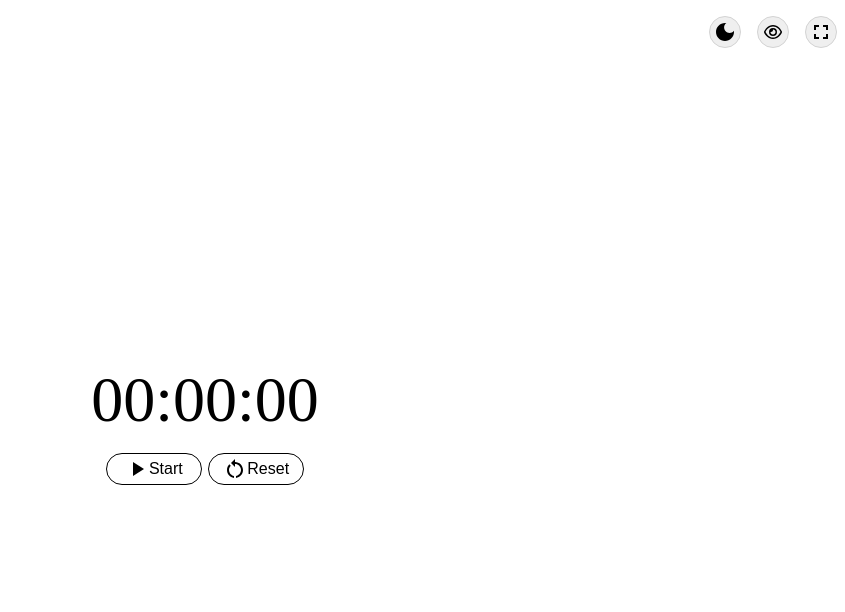
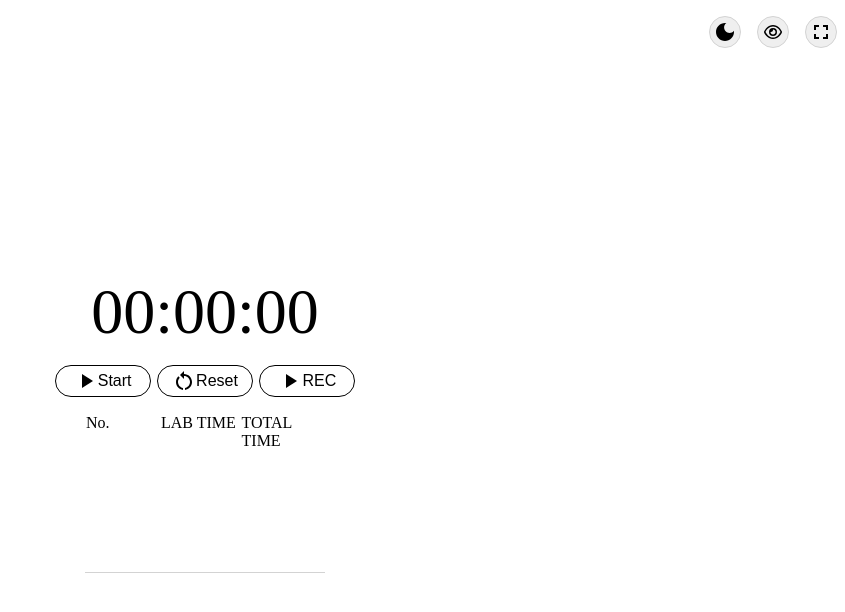
Before and after one commit to juwonk1018/stop-watch, a React (Create React App) app: page / in a window 1280 px wide. Shown: the top 612 px of the page, without its empty margins (435-1280 px from the left). Built offline with nearby package versions, Linux system fonts and the light colour scheme.

Commit message:
feat. lab time 및 시간 기록 기능 추가

```diff
--- a/src/App.js
+++ b/src/App.js
@@ -11,11 +11,12 @@ function App() {
 
   const [isDarkMode, setIsDarkMode] = useState(false);
   const theme = isDarkMode ? 'dark' : 'light';
+  const [recordList, setRecordList] = useState([]);
 
   return (
     <div className={`main ${theme}`}>
       {/* <NavBar/> */}
-      <StopWatch darkMode = {isDarkMode} setDarkMode = {setIsDarkMode}/>
+      <StopWatch darkMode = {isDarkMode} setDarkMode = {setIsDarkMode} recordList = {recordList} setRecordList = {setRecordList}/>
       <SpeedInsights/>
       <Analytics/>
     </div>
--- a/src/components/StopWatch.css
+++ b/src/components/StopWatch.css
@@ -101,3 +101,39 @@
     outline : none;
     border : 1px solid grey;
 }
+
+.recordList{
+    transition : 0.3s linear;
+    font-size : 1rem;
+    margin : 1rem 0 0 0;
+    width : 15rem;
+    height : 10rem;
+    text-align: center;
+}
+
+.recordList-hide{
+    opacity: 0;
+    display: none;
+}
+
+.recordList table{
+    height: 10rem;
+    padding : 1rem 1rem 1rem 1rem;
+    border-collapse: collapse;
+    justify-content: space-around;
+    text-align: left;
+    overflow : auto;
+}
+
+.recordList > table > th{
+    font-weight: lighter;
+    border-bottom: 1px solid lightgrey;
+    width : 100px;
+}
+
+.recordList > table > tr{
+    font-weight: lighter;
+    height: 3rem;
+    border-bottom: 1px solid lightgrey;
+
+}
--- a/src/components/StopWatch.js
+++ b/src/components/StopWatch.js
@@ -1,12 +1,14 @@
 import React, {useState, useEffect, useRef} from 'react';
 import './StopWatch.css';
 
-export default function StopWatch({darkMode, setDarkMode}) {
+export default function StopWatch({darkMode, setDarkMode, recordList, setRecordList}) {
 
     const startTime = useRef(0);
+    const prevStopWatch = useRef(0);
     const [time, setTime] = useState(0);
     const [visibleButton, setVisibleButton] = useState(true);
     const [progress, setProgress] = useProgress();
+
 
     const darkModeEvent = (e) => {
         setDarkMode(!darkMode);
@@ -43,6 +45,10 @@ export default function StopWatch({darkMode, setDarkMode}) {
         }
     }
 
+    function timeHMS(time) {
+        return String(Math.floor(time/3600)).padStart(2, "0")+":"+String(Math.floor(time/60)%60).padStart(2, "0")+":"+String(Math.floor(time%60)).padStart(2, "0");
+    }
+
     function useProgress() {
         const [progress, setProgress] = useState(false);
         const mounted = useRef(false);
@@ -58,7 +64,7 @@ export default function StopWatch({darkMode, setDarkMode}) {
                     let requestID;
 
                     startTime.current = Date.now() - time * 1000;
-                    function calculateTimer(timeStamp){
+                    function calculateTimer(){
                         setTime((Date.now() - startTime.current) / 1000);
                         requestID = requestAnimationFrame(calculateTimer);
                     }
@@ -98,8 +104,7 @@ export default function StopWatch({darkMode, setDarkMode}) {
 
             <div className="stopWatchDisplay">
                 <div className="displayPanel">
-                    <span id="displayTime">{String(Math.floor(time/3600)).padStart(2, "0")}:{String(Math.floor(time/60)%60).padStart(2, "0")}:{String(Math.floor(time%60)).padStart(2, "0")}</span>
-
+                    <span id="displayTime">{timeHMS(time)}</span>
                 </div>
 
                 <div className="buttonContainer">
@@ -110,19 +115,34 @@ export default function StopWatch({darkMode, setDarkMode}) {
                         {progress && <button onClick={() => setProgress(false)}>
                             <svg xmlns="http://www.w3.org/2000/svg" height="24" viewBox="0 0 24 24" width="24"><path d="M0 0h24v24H0z" fill="none"/><path d="M6 19h4V5H6v14zm8-14v14h4V5h-4z"/></svg><span>Stop</span>
                         </button>}
-                        {<button onClick={() => {setTime(0); setProgress(false); }}>
+                        {<button onClick={() => {setTime(0); prevStopWatch.current = 0; setProgress(false); setRecordList([])}}>
                             <svg xmlns="http://www.w3.org/2000/svg" enableBackground="new 0 0 24 24" height="24" viewBox="0 0 24 24" width="24"><g><path d="M0,0h24v24H0V0z" fill="none"/></g><g><g><path d="M12,5V2L8,6l4,4V7c3.31,0,6,2.69,6,6c0,2.97-2.17,5.43-5,5.91v2.02c3.95-0.49,7-3.85,7-7.93C20,8.58,16.42,5,12,5z"/><path d="M6,13c0-1.65,0.67-3.15,1.76-4.24L6.34,7.34C4.9,8.79,4,10.79,4,13c0,4.08,3.05,7.44,7,7.93v-2.02 C8.17,18.43,6,15.97,6,13z"/></g></g></svg><span>Reset</span>
                         </button>
                         }
+                        <button onClick={() => {setRecordList((prev) => [...prev, [timeHMS(time-prevStopWatch.current), timeHMS(time)]]); prevStopWatch.current = time}}>
+                            <svg xmlns="http://www.w3.org/2000/svg" height="24" viewBox="0 0 24 24" width="24"><path d="M0 0h24v24H0z" fill="none"/><path d="M8 5v14l11-7z"/></svg><span>REC</span>
+                        </button>
                     </div>
                     }
                     <div className="emptyDiv"></div>
                 </div>
 
-                <div className = "">
 
+                <div className = {"recordList " + (visibleButton ? '' : 'recordList-hide')}>
+                    <table>
+                        <th>No.</th>
+                        <th>LAB TIME</th>
+                        <th>TOTAL TIME</th>
+                        {recordList.map((item, idx) =>(
+                            <tr>
+                                <td>{idx+1}</td>
+                                <td>{item[0]}</td>
+                                <td>{item[1]}</td>
+                            </tr>
+                        ))}
+                    </table>
+                </div>
 
-                </div>
             </div>
         </div>
     )
```
